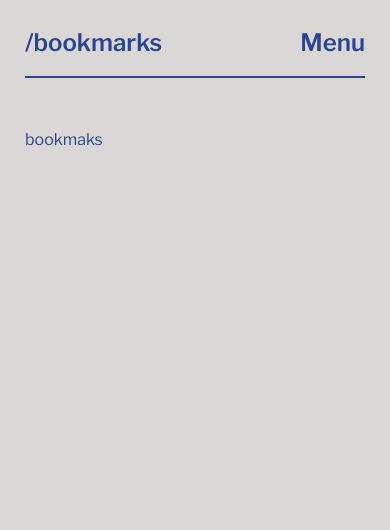
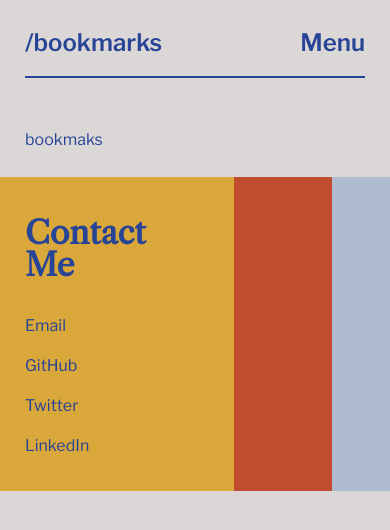
Before and after one commit to iteratetograceness/joonierepo, a Next.js app: page /bookmarks in a window 390 px wide. Shown: the top 530 px of the page. Built offline with nearby package versions, Linux system fonts and the light colour scheme.

Commit message:
miSsInG keY pRoP

```diff
--- a/app/globals.css
+++ b/app/globals.css
@@ -46,7 +46,7 @@ svg {
   max-width: 100%;
 }
 
-/* Mobile Menu */
+/* Mobile */
 @media (max-width: 32rem) {
   body {
     padding: 25px;
--- a/app/layout.tsx
+++ b/app/layout.tsx
@@ -4,6 +4,7 @@ import { Navigation } from '~/components/common/navigation';
 import { libreFranklin } from '~/utils/fonts';
 import { MotionConfig } from 'framer-motion';
 import './globals.css';
+import { Footer } from '~/components/common/footer';
 
 export default function RootLayout({
   children,
@@ -17,6 +18,7 @@ export default function RootLayout({
         <MotionConfig reducedMotion='user'>
           <Navigation />
           {children}
+          <Footer />
         </MotionConfig>
       </body>
     </html>
--- /dev/null
+++ b/components/common/footer/index.module.css
@@ -0,0 +1,82 @@
+.footer {
+  display: flex;
+  width: 100vw;
+  margin-top: 50px;
+  margin-bottom: -50px;
+  background: black;
+}
+
+.yellow {
+  background: var(--yellow);
+  padding: 50px;
+  margin-left: -50px;
+  min-width: max-content;
+  width: 30%;
+}
+
+.yellow > h3 {
+  font-size: 2.5rem;
+  font-weight: 700;
+  white-space: pre-line;
+  line-height: 1;
+  margin-bottom: 25px;
+}
+
+.links {
+  display: flex;
+  flex-flow: column nowrap;
+  line-height: 2.5;
+}
+
+.red {
+  position: relative;
+  background: var(--red);
+  width: 60%;
+}
+
+.blue {
+  background: var(--light-blue);
+  width: 10%;
+}
+
+.circle {
+  position: absolute;
+  right: 25px;
+  border-radius: 50%;
+  background: var(--brown);
+  height: 100%;
+  width: auto;
+  aspect-ratio: 1 / 1;
+}
+
+@media (max-width: 46rem) {
+  .circle {
+    display: none;
+  }
+}
+
+@media (max-width: 32rem) {
+  .footer {
+    margin-top: 25px;
+    margin-bottom: -25px;
+  }
+
+  .yellow {
+    padding: 25px;
+    padding-top: 40px;
+    margin-left: -25px;
+    width: 60%;
+  }
+
+  .yellow > h3 {
+    font-size: 2rem;
+  }
+
+  .red {
+    width: 25%;
+  }
+
+  .blue {
+    width: 15%;
+  }
+}
--- /dev/null
+++ b/components/common/footer/index.tsx
@@ -0,0 +1,24 @@
+import { SOCIALS } from '~/constants';
+import { libreCaslonText } from '~/utils/fonts';
+import styles from './index.module.css';
+
+export function Footer() {
+  return (
+    <footer className={styles.footer}>
+      <div className={styles.yellow}>
+        <h3 className={libreCaslonText.className}>{'Contact\nMe'}</h3>
+        <div className={styles.links}>
+          {SOCIALS.map(({ name, href }) => (
+            <a key={href} href={href}>
+              {name}
+            </a>
+          ))}
+        </div>
+      </div>
+      <div className={styles.red}>
+        <div className={styles.circle} />
+      </div>
+      <div className={styles.blue} />
+    </footer>
+  );
+}
--- /dev/null
+++ b/constants.ts
@@ -0,0 +1,6 @@
+export const SOCIALS = [
+  { name: 'Email', href: 'mailto:hello@joonie.dev' },
+  { name: 'GitHub', href: 'https://github.com/jueungrace' },
+  { name: 'Twitter', href: 'https://twitter.com/jueungraceyun' },
+  { name: 'LinkedIn', href: 'https://www.linkedin.com/in/gracejueunyun/' },
+];
```
